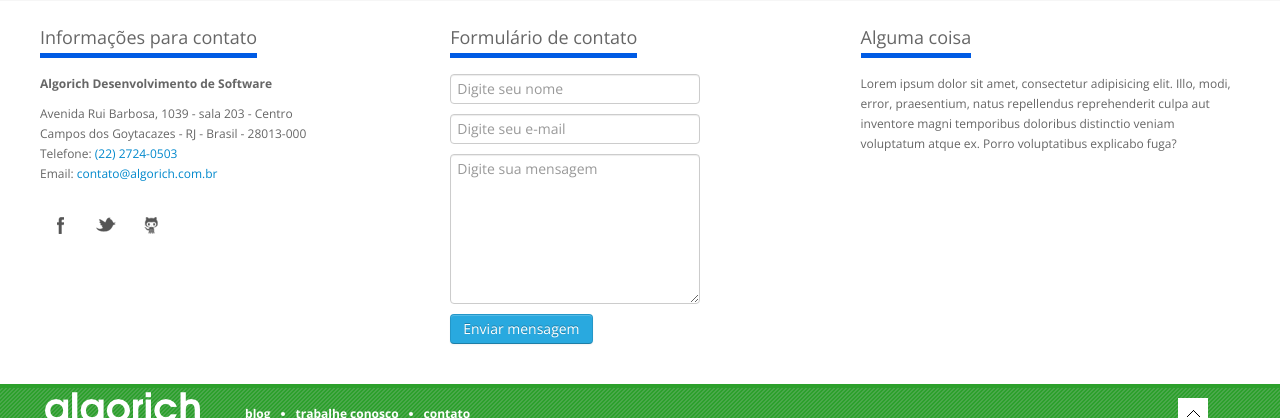
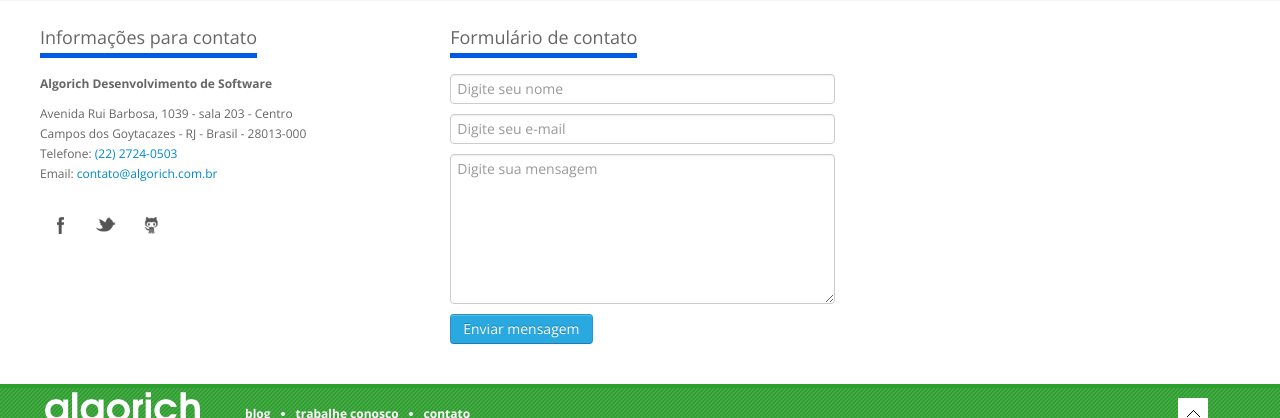
Before and after one commit to algorich/site2.0, a Jekyll site: the page built from contato.html, in a window 1280 px wide, cut to the strip 487-905 px from the top of the page. Built offline with Jekyll 4.4.1, drawn with Linux system fonts in a browser that asks for light colours; some web fonts are replaced.

Commit message:
modificado tamanho do formulário na página de contato e removido o 'alguma coisa'

```diff
--- a/contato.html
+++ b/contato.html
@@ -56,7 +56,7 @@
         <!-- end: Contact Info -->
 
         <!-- start: Contact Form -->
-        <div class="span4">
+        <div class="span6">
 
           <div class="title"><h3>Formulário de contato</h3></div>
 
@@ -101,18 +101,6 @@
         </div>
         <!-- end: Contact Form -->
 
-        <!-- start: Alguma coisa -->
-        <div class="span4">
-          <div class="title"><h3>Alguma coisa</h3></div>
-
-          <p>Lorem ipsum dolor sit amet, consectetur adipisicing elit. Illo, modi,
-          error, praesentium, natus repellendus reprehenderit culpa aut inventore
-          magni temporibus doloribus distinctio veniam voluptatum atque ex. Porro
-          voluptatibus explicabo fuga?</p>
-
-        </div>
-        <!-- end: Alguma coisa -->
-
       </div>
     </div>
     <!-- end: Row -->
```
